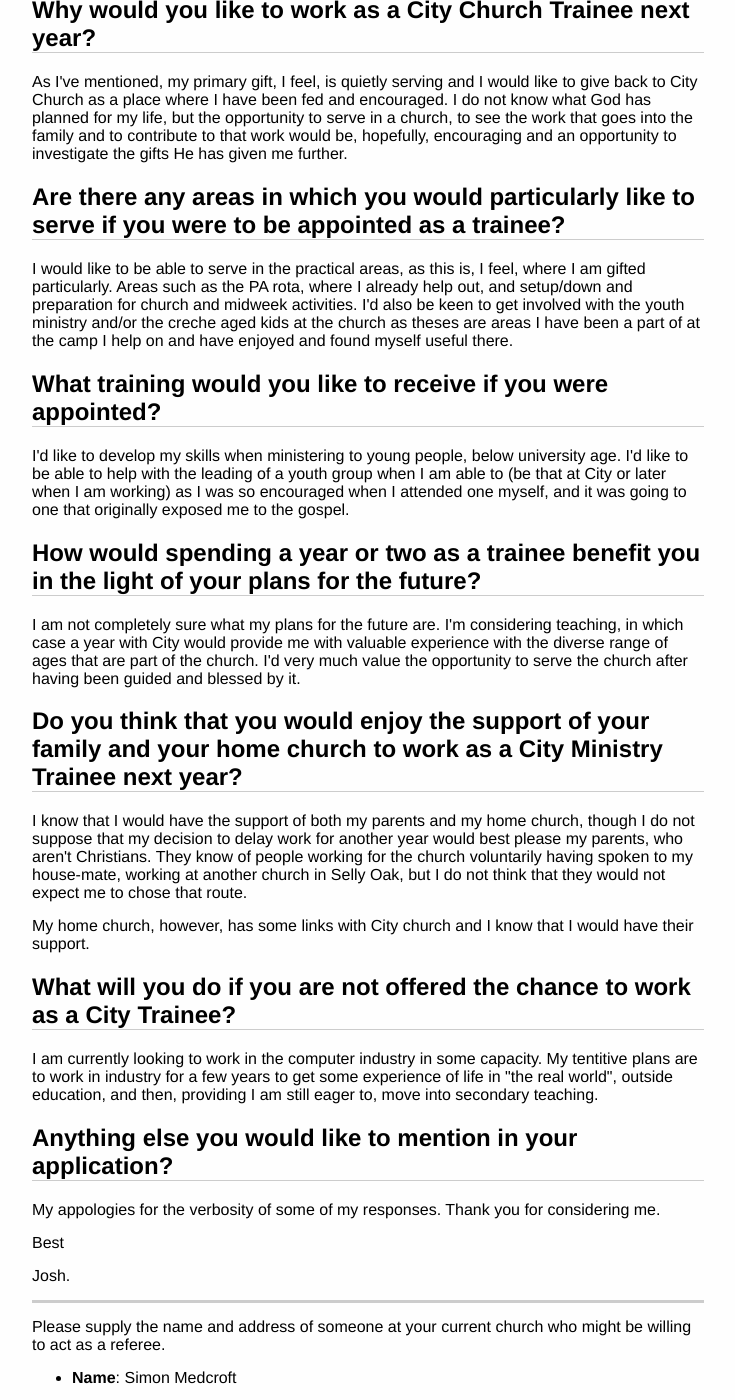
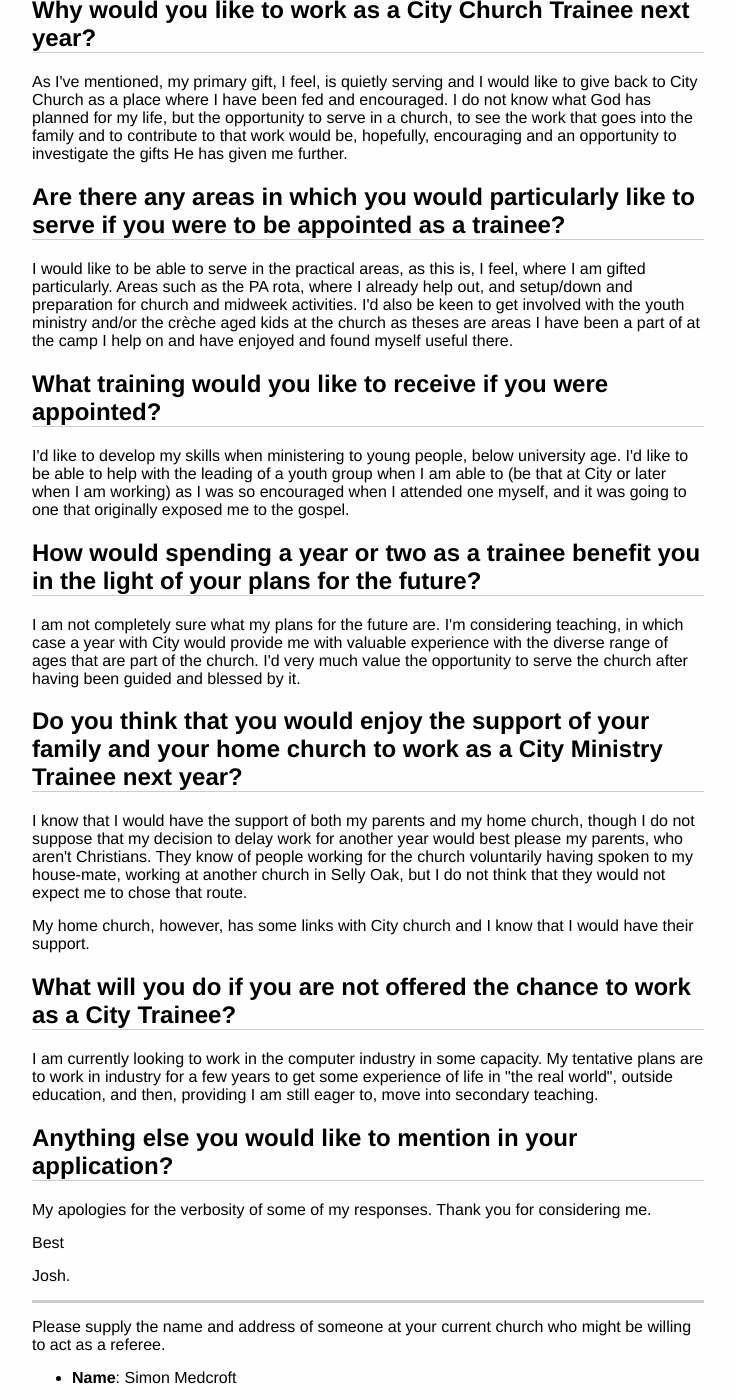
Before and after one commit to jaw42/jaw42.github.com, a Jekyll site: the page host/CityMTApplication.html, which Jekyll copies as it is, in a window 1280 px wide and 1400 px high, scrolled down 1832 px. Shown: the whole window, without its empty margins (272-1007 px from the left). Built offline with Jekyll 4.4.1, drawn with Linux system fonts in a browser that asks for light colours; some of the changed text lies outside the part shown.

Commit message:
Corrected spelling

```diff
--- a/host/CityMTApplication.html
+++ b/host/CityMTApplication.html
@@ -111,7 +111,7 @@
 <p>I would like to be able to serve in the practical areas, as this is, I feel,
 where I am gifted particularly. Areas such as the PA rota, where I already help
 out, and setup/down and preparation for church and midweek activities. I'd also
-be keen to get involved with the youth ministry and/or the creche aged kids at
+be keen to get involved with the youth ministry and/or the crèche aged kids at
 the church as theses are areas I have been a part of at the camp I help on and
 have enjoyed and found myself useful there.</p>
 
@@ -146,13 +146,13 @@
 <h2>What will you do if you are not offered the chance to work as a City Trainee?</h2>
 
 <p>I am currently looking to work in the computer industry in some capacity. My
-tentitive plans are to work in industry for a few years to get some experience
+tentative plans are to work in industry for a few years to get some experience
 of life in "the real world", outside education, and then, providing I am still
 eager to, move into secondary teaching.</p>
 
 <h2>Anything else you would like to mention in your application?</h2>
 
-<p>My appologies for the verbosity of some of my responses. Thank you for
+<p>My apologies for the verbosity of some of my responses. Thank you for
 considering me.</p>
 
 <p>Best</p>
```
Also changed, not shown: other parts of host/CityMTApplication.html (+1 -1 lines).
